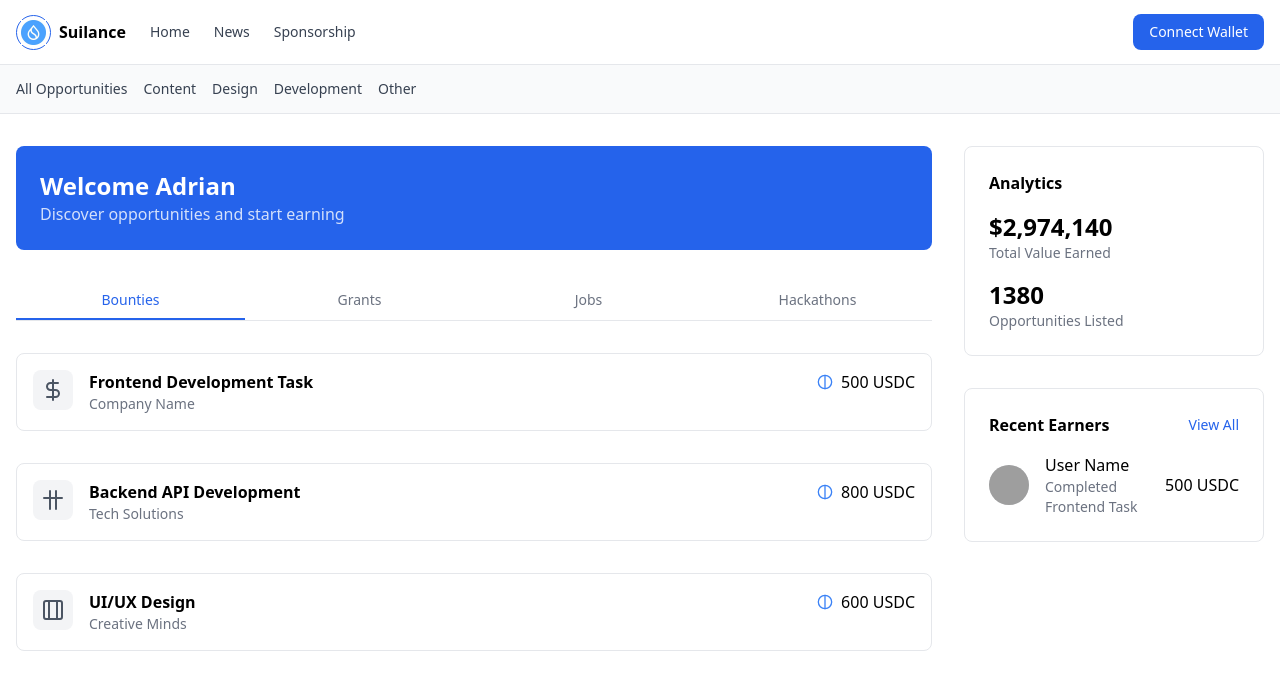
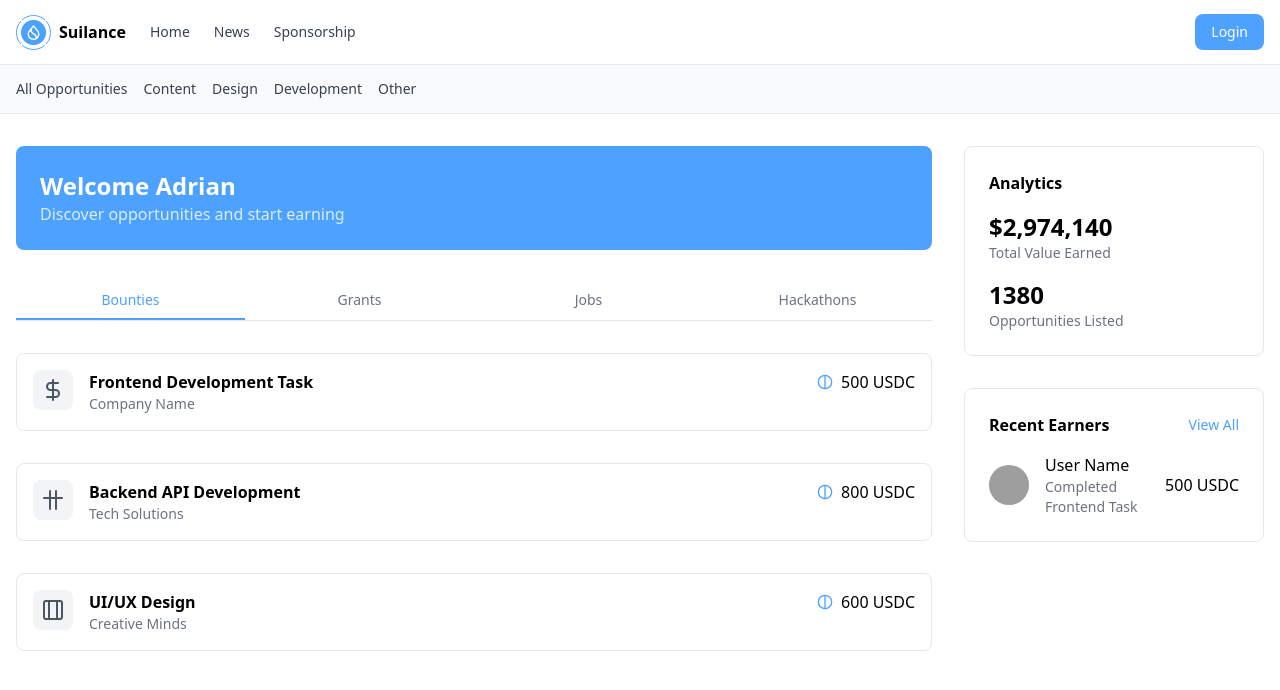
Before and after one commit to Iwetan77/suilancetestmvp, a React (Vite) app: page /job in a window 1280 px wide. Shown: the top 690 px of the page. Built offline with nearby package versions, Linux system fonts and the light colour scheme; grey boxes are pictures that could not be loaded; the HTML template or start-up script is replaced by a standard one.

Commit message:
fixed ui

```diff
--- a/src/App.tsx
+++ b/src/App.tsx
@@ -16,7 +16,7 @@ const App: React.FC = () => {
     <div>
       <ScrollToTop />
       <Routes>
-        <Route path='/' element={<Hero />} />
+        <Route path='/' element={<JobsPage />} />
         <Route path='/job' element={<JobsPage />} />
         <Route path='/job/:id' element={<JobDetails />} />
         <Route path='/news' element={<NewsPage />} />
--- a/src/GrantCard.tsx
+++ b/src/GrantCard.tsx
@@ -40,14 +40,14 @@ const GrantPost: React.FC<GrantPostProps> = ({
       <p className='text-gray-700'>{postText}</p>
 
       {/* Grant Card */}
-      <div className='bg-purple-600 text-white rounded-xl p-4 text-center'>
+      <div className='bg-[#4DA2FF] text-white rounded-xl p-4 text-center'>
         <div className='text-3xl font-bold flex justify-center items-center space-x-2'>
           <span>${grantAmount} USDC</span>
           <span role='img' aria-label='celebration'>
             🎉
           </span>
         </div>
-        <button className='mt-4 bg-white text-purple-600 font-medium rounded-full px-6 py-2'>
+        <button className='mt-4 bg-white text-[#4DA2FF] font-medium rounded-full px-6 py-2'>
           GRANT
         </button>
         <p className='mt-4 text-sm text-white/80'>
@@ -60,7 +60,7 @@ const GrantPost: React.FC<GrantPostProps> = ({
         <div className='flex items-center space-x-2'>
           <span>❤️ {reactions.likes}</span>
           <span>💬 {reactions.comments}</span>
-          <span>🔄 {reactions.shares}</span>
+          <span>💲 {reactions.shares}</span>
         </div>
       </div>
     </div>
--- a/src/JobDetails.tsx
+++ b/src/JobDetails.tsx
@@ -48,11 +48,11 @@ const JobDetails: React.FC = () => {
                 <p className='text-gray-700 font-semibold'>Remaining Time</p>
                 <h2 className='text-2xl font-bold text-gray-800'>1d:9h:6m</h2>
               </div>
-              <button className='w-full bg-blue-600 text-white py-3 rounded-lg font-semibold hover:bg-blue-700'>
+              <button className='w-full bg-[#4DA2FF] text-white py-3 rounded-lg font-semibold hover:bg-blue-700'>
                 Submit Application
               </button>
-              <p className='text-sm text-gray-500 border-t pt-4'>
-                Don’t start working just yet! Apply first, and then begin
+              <p className='text-sm text-gray-500 bg-green-100 border-t p-4'>
+                ⚠️ Don’t start working just yet! Apply first, and then begin
                 working only once you’ve been hired for the project.
               </p>
             </div>
--- a/src/JobsPage.tsx
+++ b/src/JobsPage.tsx
@@ -113,7 +113,7 @@ export default function JobsPage() {
       <div className='mx-auto grid max-w-7xl gap-8 px-4 py-8 md:grid-cols-[1fr_300px]'>
         <div className='space-y-8'>
           {/* Welcome Section */}
-          <div className='rounded-lg bg-blue-600 p-6'>
+          <div className='rounded-lg bg-[#4DA2FF] p-6'>
             <h1 className='text-2xl font-bold text-white'>Welcome Adrian</h1>
             <p className='text-white/80'>
               Discover opportunities and start earning
@@ -129,7 +129,7 @@ export default function JobsPage() {
                   onClick={() => setActiveTab(tab)}
                   className={`border-b-2 px-4 py-2 text-sm font-medium ${
                     activeTab === tab
-                      ? "border-blue-600 text-blue-600"
+                      ? "border-[#4DA2FF] text-[#4DA2FF]"
                       : "border-transparent text-gray-500 hover:text-gray-700"
                   }`}
                 >
@@ -156,7 +156,7 @@ export default function JobsPage() {
                     </div>
                     <div className='flex items-center gap-2'>
                       <svg
-                        className='h-4 w-4 text-blue-500'
+                        className='h-4 w-4 text-[#4DA2FF]'
                         fill='none'
                         stroke='currentColor'
                         strokeLinecap='round'
@@ -201,7 +201,7 @@ export default function JobsPage() {
               <h2 className='font-semibold'>Recent Earners</h2>
               <Link
                 to='/leaderboard'
-                className='text-sm text-blue-600 hover:text-blue-700'
+                className='text-sm text-[#4DA2FF] hover:text-blue-700'
               >
                 View All
               </Link>
--- a/src/NewsDetails.tsx
+++ b/src/NewsDetails.tsx
@@ -39,12 +39,12 @@ const NewsDetails: React.FC = () => {
           <div className='flex items-center justify-between'>
             <div>
               <p className='text-sm text-gray-500'>
-                <span className='font-semibold text-indigo-600'>
+                <span className='font-semibold text-[#4DA2FF]'>
                   {post.author}
                 </span>{" "}
                 | {post.date}
               </p>
-              <p className='mt-2 text-xs text-indigo-600 font-semibold uppercase'>
+              <p className='mt-2 text-xs text-[#4DA2FF] font-semibold uppercase'>
                 {post.category.join(", ")}
               </p>
             </div>
@@ -65,7 +65,7 @@ const NewsDetails: React.FC = () => {
               <a
                 key={tag}
                 href='#'
-                className='text-sm text-indigo-600 font-medium hover:text-indigo-800 transition duration-300 ease-in-out'
+                className='text-sm text-[#4DA2FF] font-medium hover:text-indigo-800 transition duration-300 ease-in-out'
               >
                 #{tag}
               </a>
--- a/src/components/Navbar.tsx
+++ b/src/components/Navbar.tsx
@@ -6,7 +6,7 @@ const Navbar = () => {
       <div className='mx-auto flex h-16 max-w-7xl items-center justify-between px-4'>
         <div className='flex items-center gap-6'>
           <Link to='/' className='flex items-center gap-2'>
-            <div className='rounded-full bg-white border border-blue-600 p-1'>
+            <div className='rounded-full bg-white border border-[#4DA2FF] p-1'>
               <img
                 src='/src/assets/sui-sym.jpg'
                 alt='sui-logo'
@@ -37,8 +37,8 @@ const Navbar = () => {
             </Link>
           </nav>
         </div>
-        <button className='rounded-lg bg-blue-600 px-4 py-2 text-sm font-medium text-white hover:bg-blue-700'>
-          Connect Wallet
+        <button className='rounded-lg bg-[#4DA2FF] px-4 py-2 text-sm font-medium text-white hover:bg-blue-700'>
+          Login
         </button>
       </div>
     </header>
```
